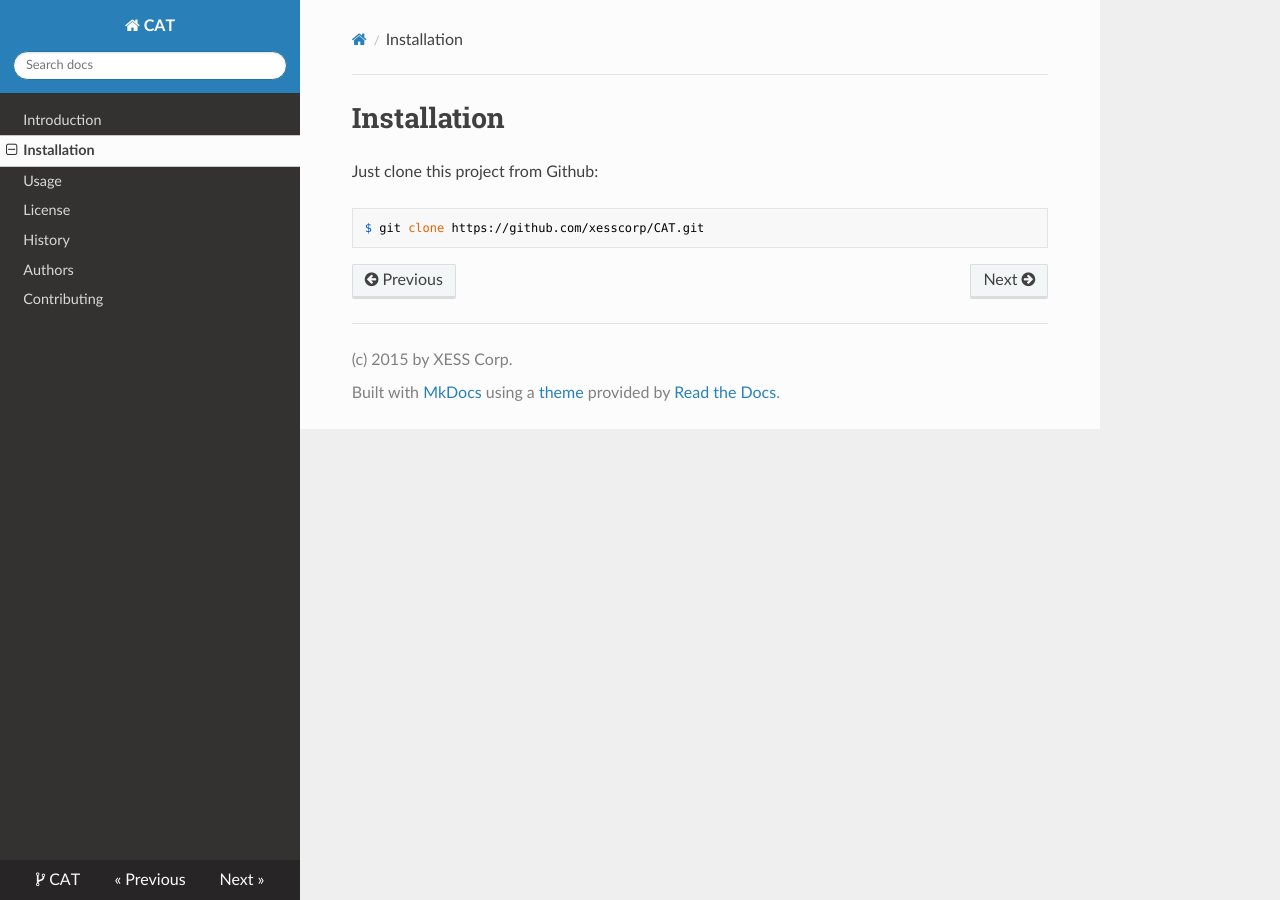
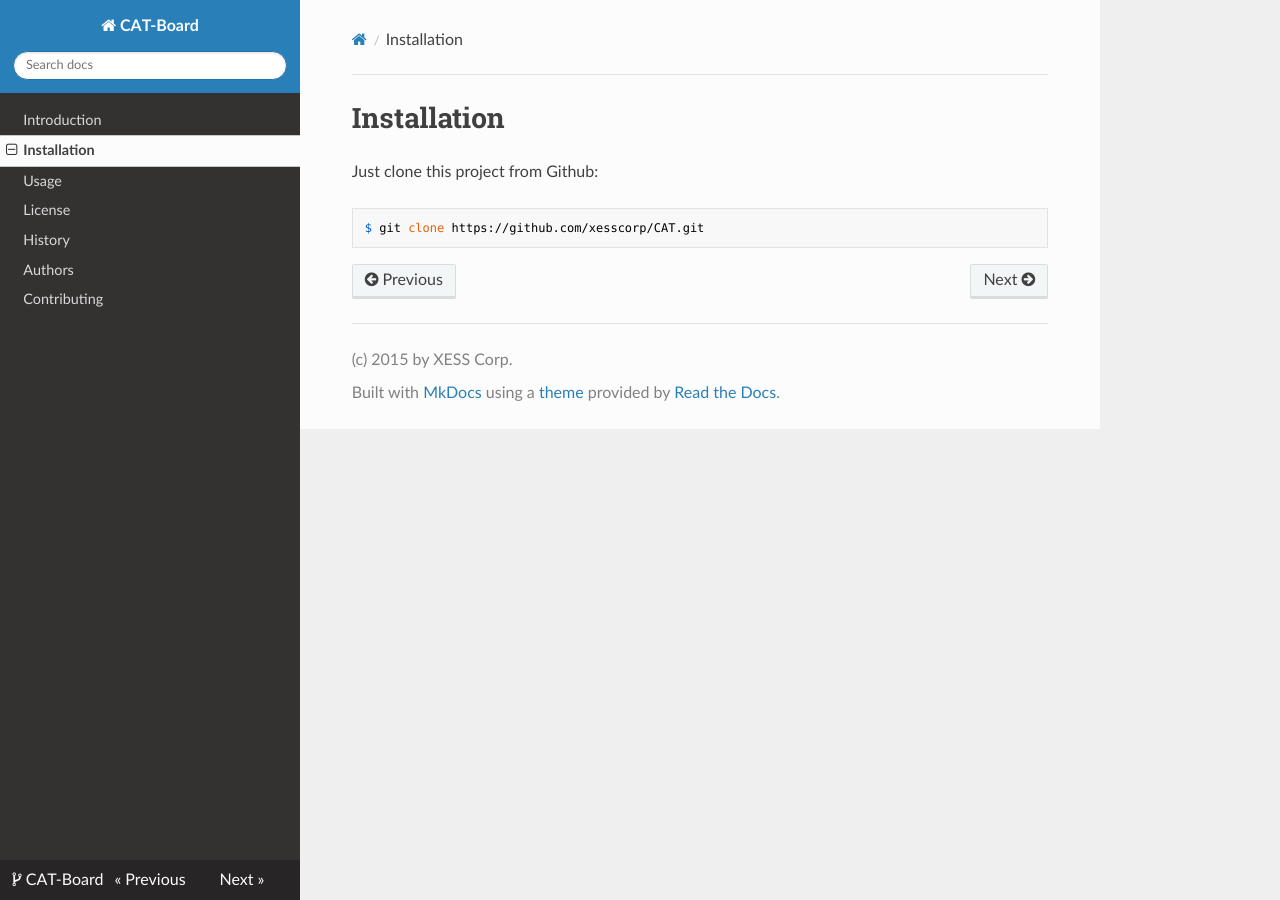
Before and after one commit to devbisme/CAT-Board, an MkDocs documentation site: the page built from docs/readthedocs/installation.md, in a window 1280 px wide. Built offline with MkDocs 1.6.1, drawn with Linux system fonts in a browser that asks for light colours; nearby versions of some CDN libraries; old or Windows-style settings are respelled for this version of MkDocs.

Commit message:
Fixed YAML file so maybe readthedocs will work.

```diff
--- a/mkdocs.yml
+++ b/mkdocs.yml
@@ -1,6 +1,6 @@
-site_name: 'CAT'
-repo_name: 'CAT'
-site_description: 'The CAT is a Raspberry Pi HAT with a Lattice iCE40HX FPGA.'
+site_name: 'CAT-Board'
+repo_name: 'CAT-Board'
+site_description: 'The CAT Board is a Raspberry Pi HAT with a Lattice iCE40HX FPGA.'
 site_author: 'XESS Corp.'
 site_favicon: 'readthedocs/xess.ico'
 copyright: '(c) 2015 by XESS Corp.'
```
